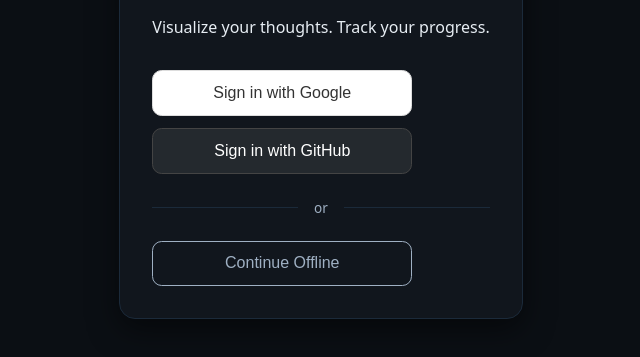
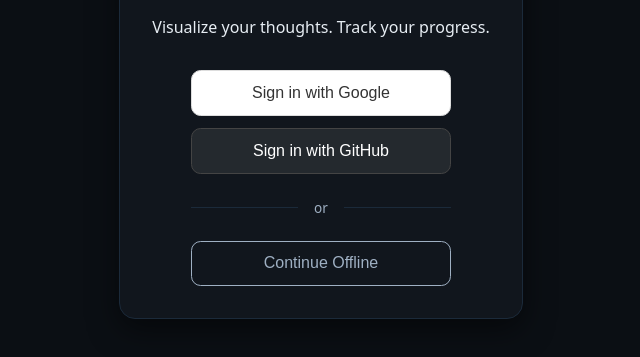
Before and after one commit to amanguptaBay/Flow, a plain HTML site: page index.html in a window 1280 px wide. Shown: the part 281-638 px from the top of the page, without its empty margins (319-959 px from the left). Drawn offline with nearby package versions, Linux system fonts and the light colour scheme; no server answers.

Commit message:
Fixes login buttons alignment

```diff
--- a/style.css
+++ b/style.css
@@ -283,6 +283,7 @@
 .auth-buttons {
     display: flex;
     flex-direction: column;
+    align-items: center;
     gap: .75rem;
     margin-top: 2rem;
 }
@@ -318,6 +319,7 @@
     border-color: var(--muted);
     color: var(--muted);
     width: 260px;
+    margin: 0 auto;
 }
 .auth-btn.offline:hover { border-color: var(--ink); color: var(--ink); }
 
@@ -325,7 +327,8 @@
     display: flex;
     align-items: center;
     gap: 1rem;
-    margin: 1.5rem 0;
+    width: 260px;
+    margin: 1.5rem auto;
     color: var(--muted);
     font-size: .85rem;
 }
```
